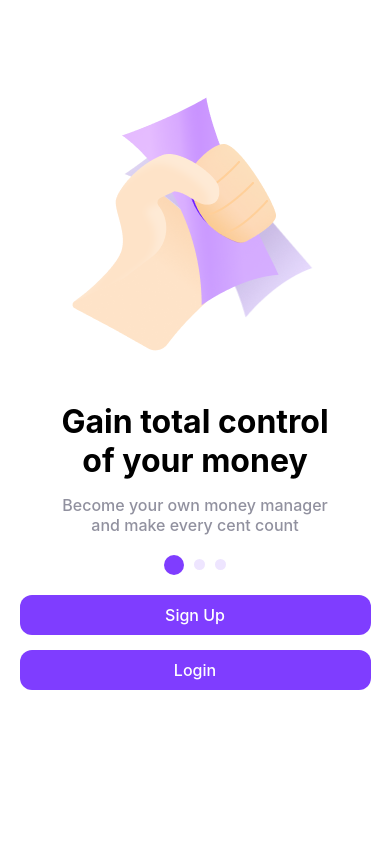
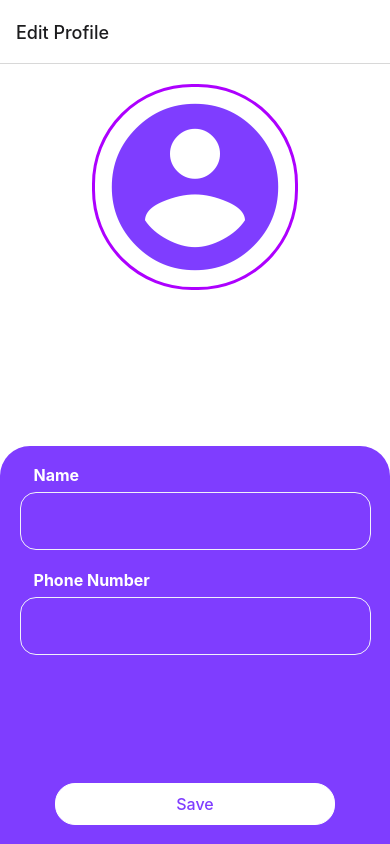
Before and after one commit to MoeInL/TrackThemBucks, a React Native app: screen /EditProfile in a window 390 px wide. Built offline with nearby package versions, Linux system fonts and the light colour scheme; no server answers.

Commit message:
added an edit profile screen

```diff
--- a/App.js
+++ b/App.js
@@ -29,7 +29,9 @@ import AddTransaction from './Screens/Core/AddTransactionScreen';
 import AddIncome from './Screens/Core/AddIncomeScreen';
 import Notification from './Screens/Core/NotificationScreen';
 import TransactionScreen from './Screens/Core/TransactionScreen';
-import ProfileScreen from './Screens/Core/ProfileScreen';
+
+import ProfileScreen from './Screens/Profile/ProfileScreen';
+import EditProfileScreen from './Screens/Profile/EditProfileScreen';
 
 const Stack = createNativeStackNavigator();
 const BottomTab = createBottomTabNavigator();
@@ -151,6 +153,8 @@ export default function App() {
               }}
             />
             <Stack.Screen name="Notification" component={Notification}/>
+            <Stack.Screen name="EditProfile" component={EditProfileScreen} options={{title: "Edit Profile"}}
+            />
           </Stack.Navigator>
         </NavigationContainer>
       </Provider>
--- a/Components/CoreComponents/FilterModal.jsx
+++ b/Components/CoreComponents/FilterModal.jsx
@@ -35,13 +35,13 @@ export default function FilterModal({showModal, setShowModal, setPreviewTransact
    useEffect(() => {
         switch(sortMode){
             case "highest":
-                setSortList(filterList.sort((a, b) => Number(b.amount) - Number(a.amount)))
+                setSortList([...filterList].sort((a, b) => Number(b.amount) - Number(a.amount)))
                 break
             case "lowest":
-                setSortList(filterList.sort((a, b) => Number(a.amount) - Number(b.amount)))
+                setSortList([...filterList].sort((a, b) => Number(a.amount) - Number(b.amount)))
                 break
             case "newest":
-                setSortList(filterList.reverse())
+                setSortList([...filterList].reverse())
                 break
             case "oldest":
                 setSortList(transactionListInRedux)
@@ -143,7 +143,8 @@ const styles = StyleSheet.create({
         padding: 16,
         borderTopLeftRadius: 24,
         borderTopRightRadius: 24,
-        gap: 16,
+        gap: 20,
+        paddingBottom: 40,
     },
 
     headerStyle: {
--- /dev/null
+++ b/Components/ProfileComponents/HeaderComponent.jsx
@@ -0,0 +1,73 @@
+import { View, StyleSheet, Image, Text, TouchableOpacity } from "react-native";
+
+import { Feather } from '@expo/vector-icons';
+import { MaterialIcons } from '@expo/vector-icons';
+
+export default function HeaderComponent({userName, hasProfilePic, onPress}) {
+    return (
+        <View style = {styles.componentSryle}>
+            <View style = {styles.userInfo}>
+                <View style = {styles.proilePicConatiner}>
+                    {!hasProfilePic? <MaterialIcons
+                        name="account-circle"
+                        size={90}
+                        color="#7F3DFF"
+                    />:<Image style = {styles.proilePicStyle} source={require("../../assets/Images/profilePicIcon.png")}/>
+                    }
+                </View>
+
+                <View style = {styles.userNameContainer}>
+                    <Text style = {styles.userNameStyle}>Username</Text>
+                    <Text style = {styles.userName}>{userName}</Text>
+                </View>
+            </View>
+
+            <TouchableOpacity onPress = {onPress}>
+                <Feather name="edit-2" size={30} color="black" />
+            </TouchableOpacity>
+        </View>
+    )
+}
+
+const styles = StyleSheet.create({
+    componentSryle: {
+        flexDirection: "row",
+        justifyContent: "space-between",
+        alignItems: "center",
+    },
+
+    proilePicConatiner:{
+        borderColor: "#AD00FF",
+        borderWidth: 3,
+        borderRadius: 60,
+        justifyContent: "center",
+        alignItems: "center",
+    },
+
+    proilePicStyle: {
+        width: 70,
+        height: 70,
+        borderRadius: 60,
+    },
+
+    userInfo: {
+        flexDirection: "row",
+        gap: 10,
+    },
+
+    userNameContainer:{
+        justifyContent: "center",
+        gap: 5,
+    },
+
+    userNameStyle:{
+        color: "#91919F",
+        fontSize: 14,
+        fontWeight: "500",
+    },
+
+    userName:{
+        fontSize: 24,
+        fontWeight: "600",
+    }
+});
--- a/Screens/Core/ProfileScreen.jsx
+++ /dev/null
@@ -1,5 +0,0 @@
-import { View } from "react-native";
-
-export default function ProfileScreen() {
-    return <View />;
-}
--- /dev/null
+++ b/Screens/Profile/EditProfileScreen.jsx
@@ -0,0 +1,146 @@
+import {View, Text, Image, StyleSheet, TouchableOpacity, Keyboard, KeyboardAvoidingView, Platform, TouchableWithoutFeedback} from "react-native";
+import { useState, useEffect } from "react";
+import { useSelector } from "react-redux";
+
+import { MaterialIcons } from '@expo/vector-icons';
+import { updateBackend } from "../../Requests/https";
+
+import CustomTextInput from "../../Components/OnboardingComponents/CustomTextInput";
+
+export default function EditProfileScreen({navigation}) {
+    const hasProfilePic = useSelector(state => state.userInfo.hasProfilePic);
+    const userInformationInRedux = useSelector(state => state.userInfo);
+    const transactionsInRedux = useSelector(state => state.transactions);
+    //notificationInRedux is never working
+    const notificationsInRedux = useSelector(state => state.notifications);
+
+    const [name, setName] = useState("")
+    const [phoneNumber, setPhoneNumber] = useState("")
+
+    const tempObject = {
+        transactionList: transactionsInRedux,
+        notificationList: notificationsInRedux,
+        userInformation: {...userInformationInRedux,
+            name: name,
+            phoneNumber: phoneNumber,
+            hasProfilePic: hasProfilePic,
+        }
+    }
+
+    return (
+        <KeyboardAvoidingView  behavior={Platform.OS === 'ios' ? 'padding' : 'height'} style = {{flex: 1}}>
+            <TouchableWithoutFeedback onPress = {() => Keyboard.dismiss()}>
+                <View style = {styles.screenStyle}>
+                    <View style = {styles.profilePicView}>
+                        <TouchableOpacity style = {styles.proilePicConatiner}>
+                            {!hasProfilePic? <MaterialIcons
+                                name="account-circle"
+                                size={200}
+                                color="#7F3DFF"
+                            />:<Image style = {styles.proilePicStyle} source={require("../../assets/Images/profilePicIcon.png")}/>
+                            }
+                        </TouchableOpacity>
+                    </View>
+
+                    <View style = {styles.userInfo}>
+                        <View>
+                            <Text style = {styles.txtStyle}>Name</Text>
+                            <CustomTextInput
+                                inputConfig={{
+                                    onChangeText: (text) => {setName(text)},
+                                    value: name,
+                                }}
+                                isValid = {true}
+                            />
+                        </View>
+
+                        <View>
+                            <Text style = {styles.txtStyle}>Phone Number</Text>
+                            <CustomTextInput
+                                inputConfig={{
+                                    onChangeText: (text) => {setPhoneNumber(text)},
+                                    value: phoneNumber,
+                                    inputMode: "tel",
+                                }}
+                                isValid = {true}
+                            />
+                        </View>
+
+                        <View style = {{alignItems: 'center', flex: 1, justifyContent: 'flex-end'}}>
+                            <TouchableOpacity
+                                style = {styles.buttonStyle}
+                                onPress = {() => {
+                                    navigation.navigate("Profile")
+                                    updateBackend(userInformationInRedux.id, tempObject)
+                                }}
+                            >
+                                <Text style = {styles.bttnTextStyle}>Save</Text>
+                            </TouchableOpacity>
+                        </View>
+                    </View>
+                </View>
+            </TouchableWithoutFeedback>
+        </KeyboardAvoidingView>
+    )
+}
+
+const styles = StyleSheet.create({
+    screenStyle: {
+        flex: 1,
+        paddingTop: "5%",
+        gap: 20,
+    },
+
+    profilePicView: {
+        height: '45%',
+        alignItems: "center",
+    },
+
+    proilePicConatiner:{
+        borderColor: "#AD00FF",
+        borderWidth: 3,
+        borderRadius: 100,
+        justifyContent: "center",
+        alignItems: "center",
+    },
+
+    proilePicStyle: {
+        width: 70,
+        height: 70,
+        borderRadius: 60,
+    },
+
+    userInfo: {
+        gap: 20,
+        backgroundColor: "#7F3DFF",
+        flex: 1,
+        borderTopRightRadius: 30,
+        borderTopLeftRadius: 30,
+        padding: "5%",
+    },
+
+    txtStyle: {
+        fontSize: 16,
+        color: "white",
+        fontWeight: "bold",
+        marginLeft: "4%",
+        marginBottom: "2%",
+    },
+
+    buttonStyle: {
+        alignItems: "center",
+        padding: 10,
+        borderRadius: 20,
+        width: "80%",
+        backgroundColor: "white",
+        borderWidth: 1,
+        borderColor: "white",
+    },
+
+    bttnTextStyle: {
+        fontSize: 16,
+        fontWeight: "500",
+        textAlign: "center",
+        color: "#7F3DFF",
+    }
+});
--- /dev/null
+++ b/Screens/Profile/ProfileScreen.jsx
@@ -0,0 +1,30 @@
+import { View, StyleSheet } from "react-native";
+import { useSelector } from "react-redux";
+
+import HeaderComponent from "../../Components/ProfileComponents/HeaderComponent";
+
+export default function ProfileScreen({navigation}) {
+    const userNameInRedux = useSelector(state => state.userInfo.name);
+    const hasProfilePicInRedux = useSelector(state => state.userInfo.hasProfilePic);
+
+    return (
+        <View style = {styles.screenStyle}>
+            <HeaderComponent
+                userName={userNameInRedux}
+                hasProfilePic={hasProfilePicInRedux? true: false}
+                onPress={() => navigation.navigate("EditProfile")}
+            />
+
+
+        </View>
+    )
+}
+
+const styles = StyleSheet.create({
+    screenStyle: {
+        flex: 1,
+        padding: "5%",
+        marginTop: 50,
+        gap: 20,
+    },
+});
```
